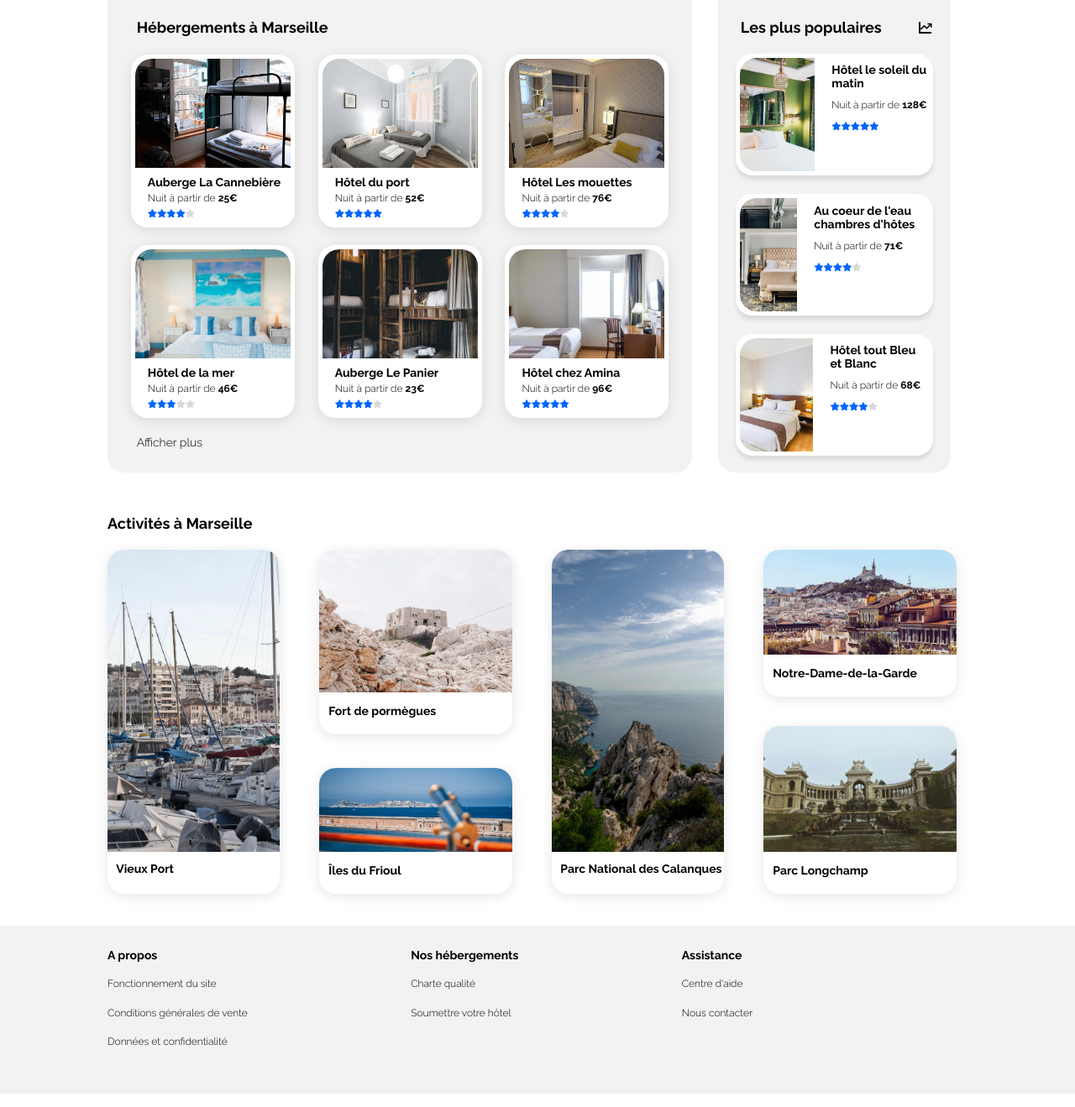
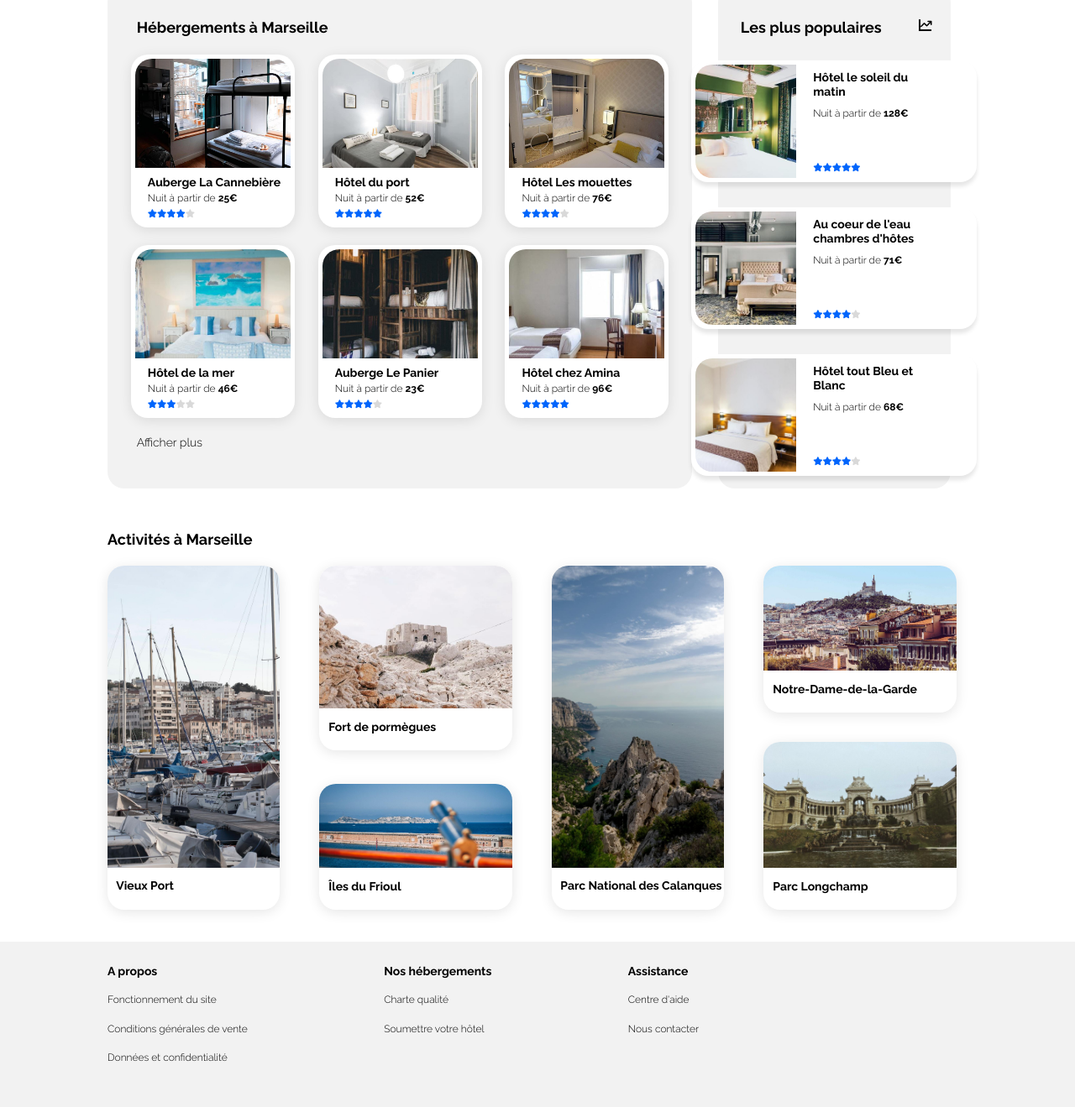
Before and after one commit to bondonflorian/booki, a plain HTML site: page index.html in a window 1280 px wide. Shown: the part 341-1660 px from the top of the page at 84% size. Drawn offline with Linux system fonts and the light colour scheme.

Commit message:
Mise à jour demi-journée 22 mars 2022

```diff
--- a/css/styles.css
+++ b/css/styles.css
@@ -8,6 +8,7 @@
 
 a {
     text-decoration: none !important;
+    color: black !important;
 }
 
 /*On met en place dans les balises body la police importé Raleway*/
@@ -280,6 +281,7 @@ button .loupe {
     justify-content: space-around;
     flex-wrap: wrap;
     align-items: center;
+    margin: 4px 0 0 0;
 }
 
 #populaire_titre {
@@ -293,7 +295,7 @@ button .loupe {
     font-size: 12px;
     border-left: 2px solid black;
     border-bottom: 2px solid black;
-    margin-bottom: 10px;
+    margin-bottom: 16px;
 }
 
 #populaire_titre> h2 {
@@ -303,10 +305,10 @@ button .loupe {
 
 .populaire_petit_block {
     display: flex;
-    width: 85%;
+    width: 340px;
     height: 145px;
     background-color: white;
-    margin: 4% 0px;
+    margin: 15px 0px;
     padding: 5px 5px;
     border-radius: 20px;
     box-shadow: 0px 5px 5px rgba(0,0,0,0.1);
@@ -342,6 +344,7 @@ button .loupe {
 
 .populaire_text_block> h3 {
     font-size: 14px;
+    width: 150px;
     margin: 5% 0 5% 0;
 }
 
@@ -353,6 +356,7 @@ button .loupe {
     display: flex;
     color: #0065FC;
     font-size: 10px;
+    padding: 40px 0 0 0;
 }
 
 /*Section activités de la page*/
@@ -497,7 +501,7 @@ footer {
     display: flex;
     justify-content: space-between;
     background-color: #F2F2F2;
-    padding: 1% 30% 1% 10%;
+    padding: 1% 35% 1% 10%;
     margin-top: 3%;
     height: 200px;
 }
@@ -696,6 +700,10 @@ button .rechercher {
     width: 90%;
 }
 
+.populaire_text_block {
+    width: 250px;
+}
+
 /* La section activité version mobile */
 #activites h2 {
     margin: 10px 0 20px 20px;
@@ -761,3 +769,9 @@ footer p {
 }
 
 }
+
+@media only screen and (max-width: 992px){
+
+
+
+}
```
